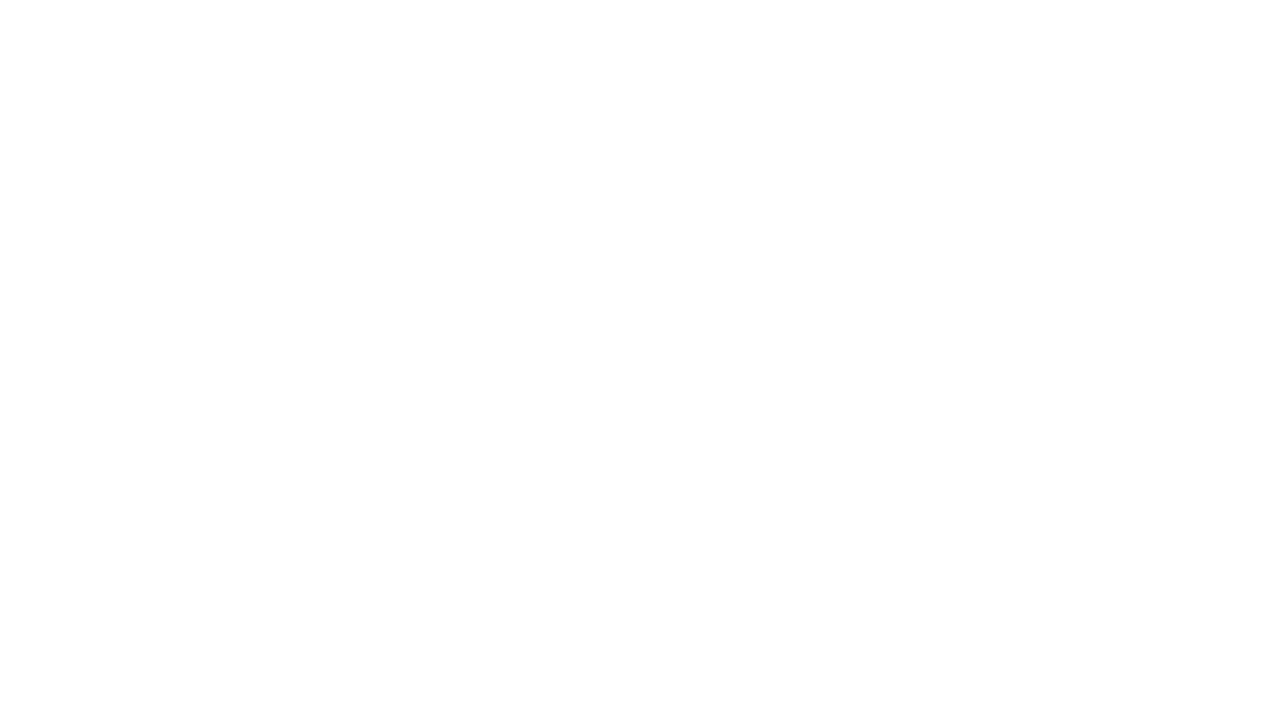
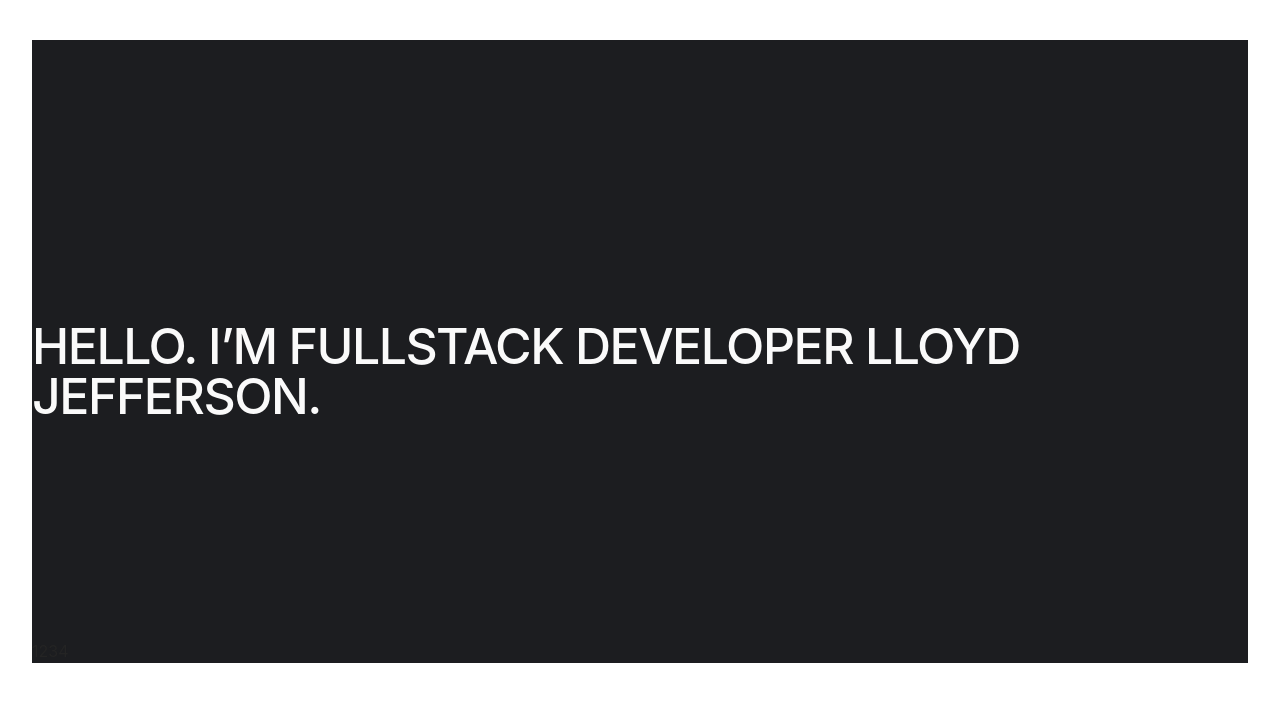
Before and after one commit to RamiiaHolomoza/light-summer-project, a plain HTML site: page index.html in a window 1280 px wide. Drawn offline with Linux system fonts and the light colour scheme.

Commit message:
Deploying to gh-pages from @ RamiiaHolomoza/light-summer-project@0249452593bf74d3ddcee6be8343c6001a2ed75b 🚀

```diff
--- a/index.html
+++ b/index.html
@@ -13,7 +13,7 @@
       rel="stylesheet"
     />
     <script type="module" crossorigin src="/light-summer-project/commonHelpers.js"></script>
-    <link rel="stylesheet" crossorigin href="/light-summer-project/assets/index-CiABY2ej.css">
+    <link rel="stylesheet" crossorigin href="/light-summer-project/assets/index-Ljzp1Erv.css">
   </head>
   <body>
     <header class="header" id="header">
@@ -32,7 +32,15 @@
     <main>
       <section class="section-hero" id="hero">
   <div class="container">
-    <h1></h1>
+    <div class="container-hero">
+      <h1 class="hero-text">Hello. I’m Fullstack developer Lloyd Jefferson.</h1>
+      <ul class="hero-list">
+        <li class="hero-list-icon">1</li>
+        <li class="hero-list-icon">2</li>
+        <li class="hero-list-icon">3</li>
+        <li class="hero-list-icon">4</li>
+      </ul>
+    </div>
   </div>
 </section>
 
```
Also changed, not shown: assets/index-CiABY2ej.css (deleted, +0 -1 lines), assets/index-Ljzp1Erv.css (added, +1 -0 lines).
